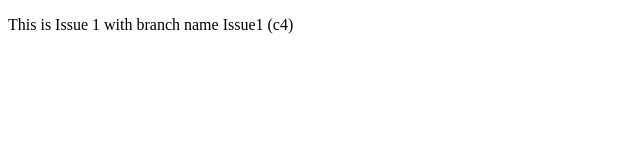
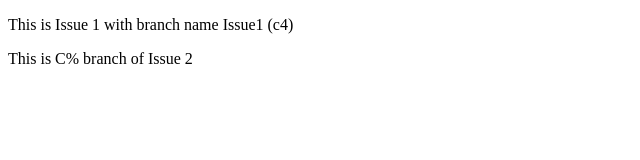
Before and after one commit to Soumesh2019/Git-Practice, a plain HTML site: page index.html in a window 1280 px wide. Shown: the whole page, without its empty margins (0-640 px from the left). Drawn offline with Linux system fonts and the light colour scheme.

Commit message:
This is C5

```diff
--- a/index.html
+++ b/index.html
@@ -9,5 +9,7 @@
 
     <p>This is Issue 1 with branch name Issue1 (c4)</p>
 
+    <p>This is C% branch of Issue 2</p>
+
 </body>
 </html>
```
